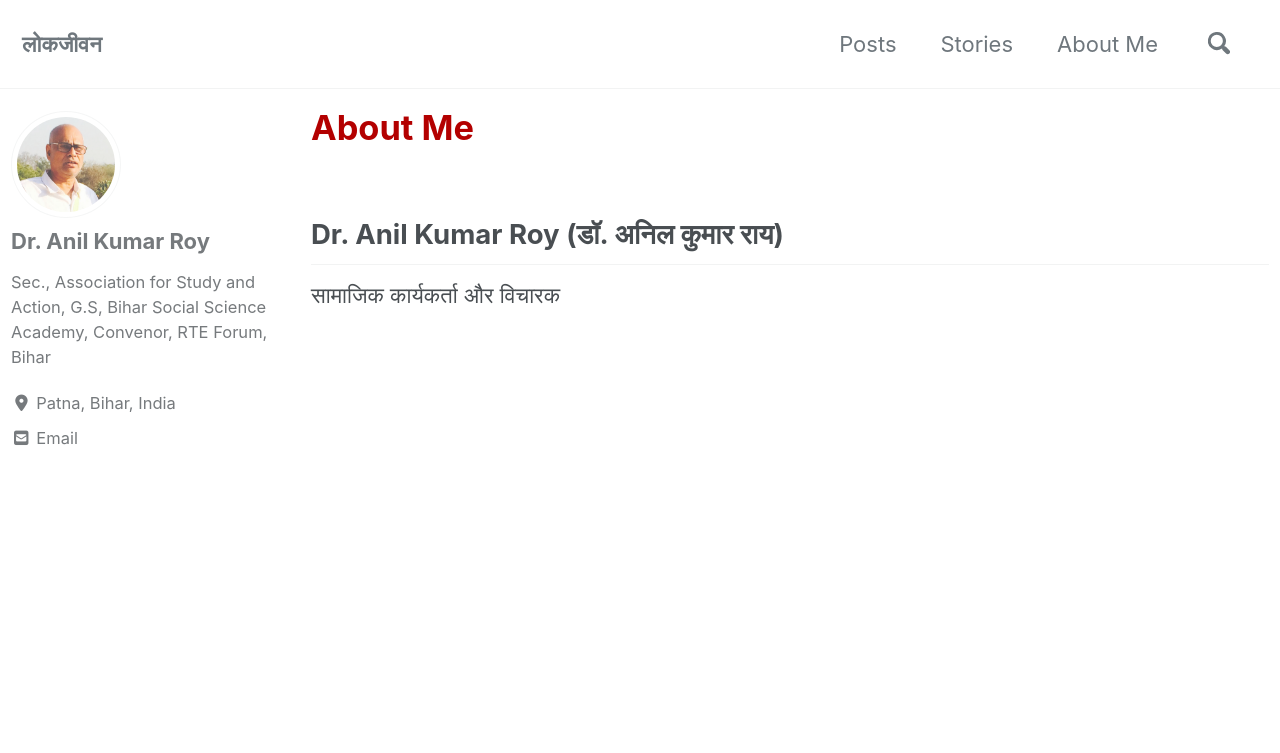
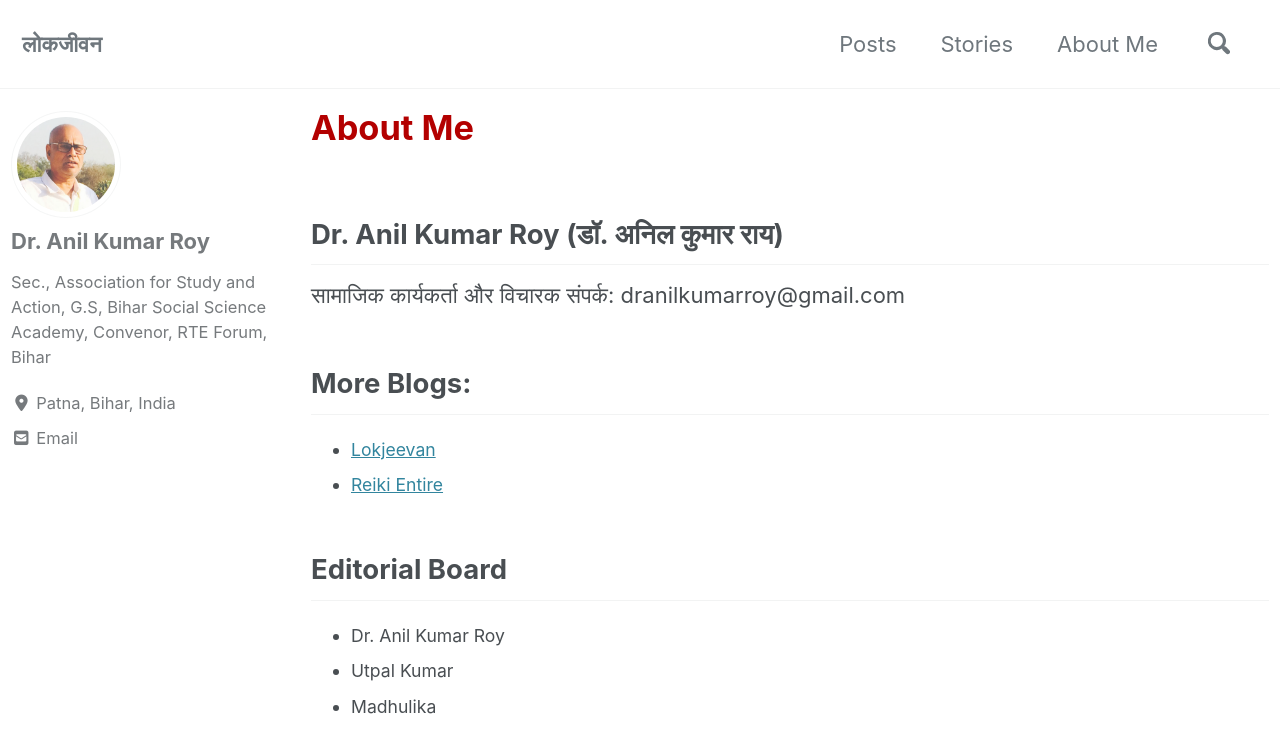
Before and after one commit to lokjivan/lokjivan-earthinversion, a Jekyll site: the page built from _pages/about-me.html, in a window 1280 px wide and 900 px high. Shown: the top 753 px of the window. Built offline with Jekyll 4.4.1, drawn with Linux system fonts in a browser that asks for light colours; cached includes are drawn as plain includes; nearby versions of some CDN libraries; comment, search, counter and statistics services are not loaded.

Commit message:
Update about-me.html

```diff
--- a/_pages/about-me.html
+++ b/_pages/about-me.html
@@ -7,3 +7,18 @@ classes:
 
 <h2>Dr. Anil Kumar Roy (डॉ. अनिल कुमार राय)</h2>
 सामाजिक कार्यकर्ता और विचारक
+
+संपर्क: dranilkumarroy@gmail.com
+
+<h2>More Blogs: </h2>
+<ul>
+  <li><a href="http://www.google.com/url?q=http%3A%2F%2Flokjeevan.blogspot.com%2F&sa=D&sntz=1&usg=AFQjCNGt4aq_It1022wU_VmZVgbxL65qrQ">Lokjeevan</a></li>
+  <li><a href="http://www.google.com/url?q=http%3A%2F%2Freikientire.blogspot.com%2F&sa=D&sntz=1&usg=AFQjCNFtf5weeORU2Upnbyu7fdGJ7nfNyg">Reiki Entire</a></li>
+</ul>
+
+<h2>Editorial Board</h2>
+<ul>
+  <li>Dr. Anil Kumar Roy</li>
+  <li>Utpal Kumar</li>
+  <li>Madhulika</li>
+</ul>
```
